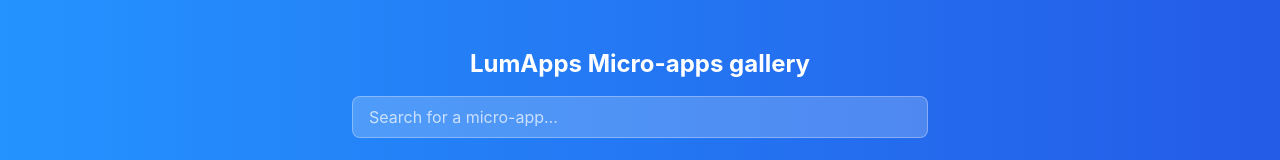
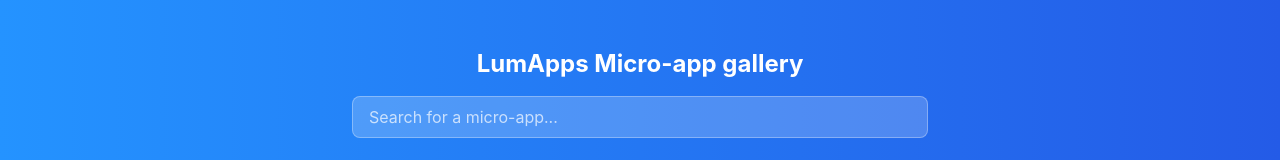
Before and after one commit to grentlich/github-gallery, a React (Create React App) app: page / in a window 1280 px wide. Shown: the top 160 px of the page. Built offline with nearby package versions, Linux system fonts and the light colour scheme; no server answers.

Commit message:
update gallery name

```diff
--- a/public/index.html
+++ b/public/index.html
@@ -7,7 +7,7 @@
     <meta name="theme-color" content="#245be7" />
     <meta
       name="description"
-      content="LumApps Micro-apps Gallery - Browse and download micro-apps configurations"
+      content="LumApps Micro-app Gallery - Browse and download micro-apps configurations"
     />
     <link rel="apple-touch-icon" type="image/png" href="%PUBLIC_URL%/companion-icon.png" />
     <title>LumApps Micro-apps Gallery</title>
--- a/src/App.js
+++ b/src/App.js
@@ -177,7 +177,7 @@
     <div className="gallery-container min-h-screen bg-[#faf9f7]">
       <header className="bg-gradient-to-r from-[#2493ff] to-[#245be7] text-white py-12 px-6 mb-12 shadow-lg">
         <h1 className="text-2xl font-bold text-center text-white mb-4">
-          LumApps Micro-apps gallery
+          LumApps Micro-app gallery
         </h1>
         <div className="max-w-xl mx-auto relative">
           <input
```
